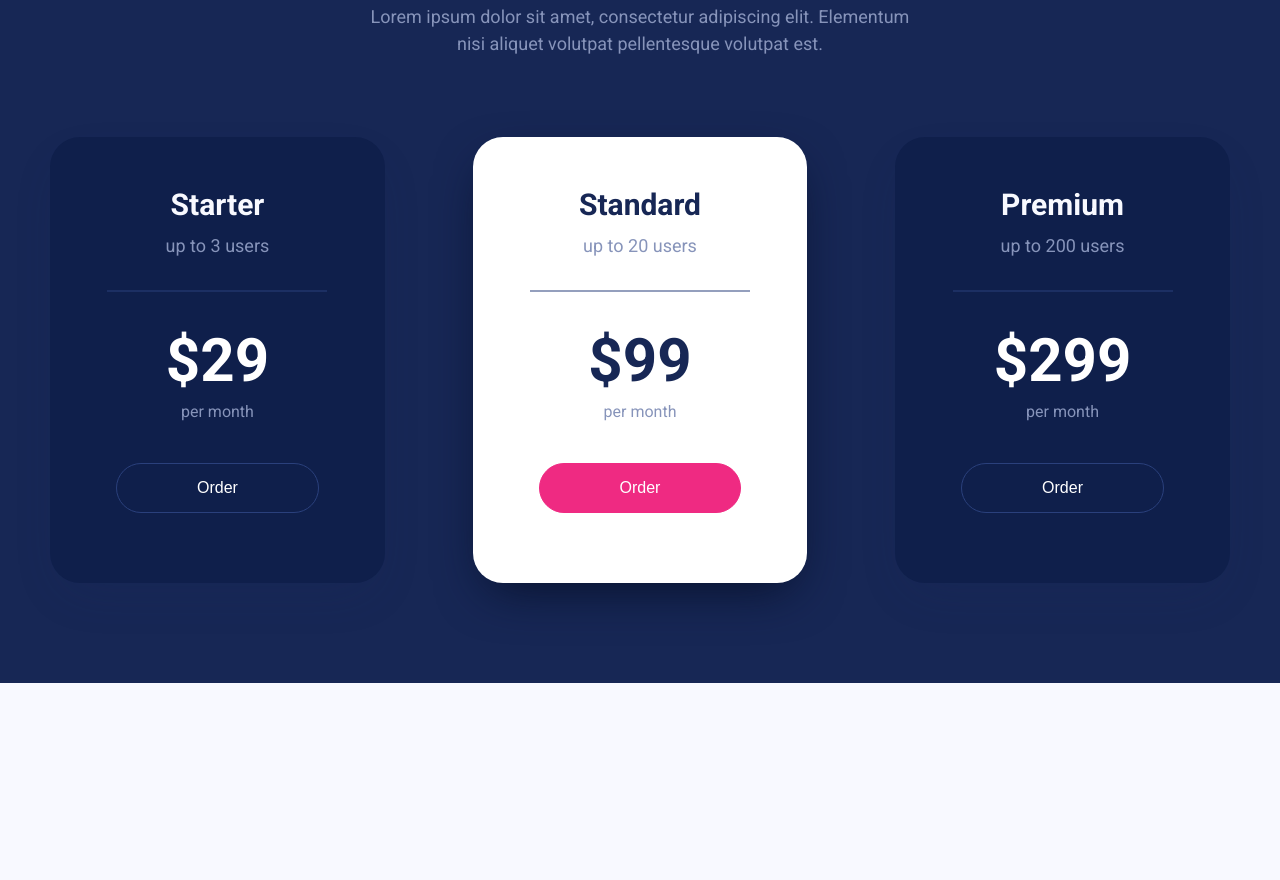
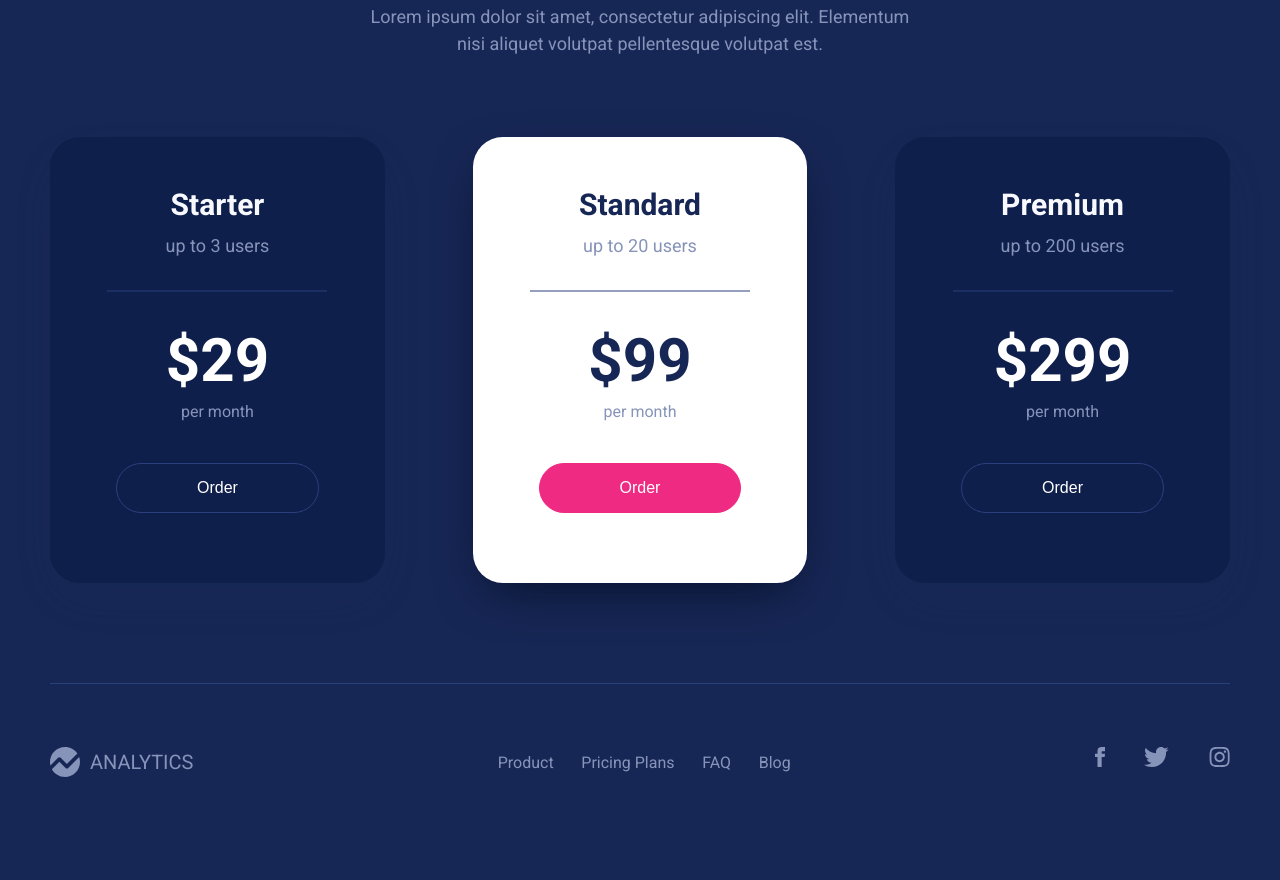
Before and after one commit to EtinneRevenge/analytics-landing, a plain HTML site: page index.html in a window 1280 px wide. Shown: the part 3339-4219 px from the top of the page. Before the commit the page ends 4022 px from the top, so only its background shows below. Drawn offline with Linux system fonts and the light colour scheme.

Commit message:
footer is ready

```diff
--- a/index.html
+++ b/index.html
@@ -158,6 +158,48 @@
     </div>
   </section>
 
+  <footer class="footer-menu">
+    <div class="footer-menu__wrapper wrap">
+      <div class="footer-menu__logo">
+        <img src="/assets/icons/logo-gray.svg" alt="footer logo">
+        <p>Analytics</p>
+      </div>
+      <ul class="footer-menu__list">
+
+        <li class="footer-menu__item">
+          <a href="" class="footer-menu__link">Product</a>
+        </li>
+
+        <li class="footer-menu__item">
+          <a href="" class="footer-menu__link">Pricing Plans</a>
+        </li>
+
+        <li class="footer-menu__item">
+          <a href="" class="footer-menu__link">FAQ</a>
+        </li>
+
+        <li class="footer-menu__item">
+          <a href="" class="footer-menu__link">Blog</a>
+        </li>
+      </ul>
+      <div class="footer-menu__links">
+
+        <a href="/">
+          <img class="footer-menu__links-icon" width="10" height="20" src="assets/icons/Facebook.svg" alt="facebook">
+        </a>
+
+        <a href="/">
+          <img class="footer-menu__links-icon" width="25" height="20" src="assets/icons/Twitter.svg" alt="twitter">
+        </a>
+
+        <a href="/">
+          <img class="footer-menu__links-icon" width="21" height="20" src="assets/icons/Instagram.svg" alt="instagram">
+        </a>
+
+      </div>
+    </div>
+  </footer>
+
 </body>
 
 </html>
--- /dev/null
+++ b/scss/blocks/footer.scss
@@ -0,0 +1,44 @@
+.footer-menu {
+    background: $background-dark-blue;
+
+    &__wrapper {
+        border-top: 1px solid #2a407c;
+        padding-top: 63px;
+        padding-bottom: 103px;
+        display: flex;
+        justify-content: space-between;
+    }
+
+    &__logo {
+        display: flex;
+        align-items: center;
+
+        img {
+            margin-right: 10px;
+        }
+
+        p {
+            font-weight: 700px;
+            text-transform: uppercase;
+            font-size: 20px;
+        }
+    }
+
+    &__list {
+        width: 293px;
+        display: flex;
+        justify-content: space-between;
+        align-items: center;
+
+    }
+
+    &__link {
+        text-decoration: none;
+    }
+
+    &__links {
+        display: flex;
+        justify-content: space-between;
+        width: 135px;
+    }
+}
--- a/scss/blocks/intro.scss
+++ b/scss/blocks/intro.scss
@@ -151,7 +151,14 @@
     }
 
     &__btn {
-        @include btn(transparent, $pink, 68px, #fff, 16px, 15px, 80px)
+        @include btn(transparent, $pink, 68px, #fff, 16px, 15px, 80px);
+        transition: all 0.5s;
+
+
+        &:hover {
+            @include btn($pink, transparent, 68px, #fff, 16px, 15px, 80px);
+        }
+
     }
 
 
--- a/scss/blocks/pricingPlans.scss
+++ b/scss/blocks/pricingPlans.scss
@@ -56,6 +56,8 @@
 .pricing-plans__rates {
     display: flex;
     justify-content: space-between;
+
+
 
 
 }
@@ -134,7 +136,14 @@
         }
 
         .rates-item__order-btn {
-            @include btn($pink, $pink, 68px, #fff, 16px, 15px, 80px)
+            @include btn($pink, $pink, 68px, #fff, 16px, 15px, 80px);
+
+            transition: all 0.5s;
+
+
+            &:hover {
+                @include btn($pink, transparent, 68px, $pink, 16px, 15px, 80px);
+            }
         }
 
     }
--- a/scss/main.scss
+++ b/scss/main.scss
@@ -10,3 +10,4 @@
 @import 'blocks/features.scss';
 @import 'blocks/roadmap.scss';
 @import 'blocks/pricingPlans.scss';
+@import 'blocks/footer.scss';
```
Also changed, not shown: css/style.css, 1 other file.
